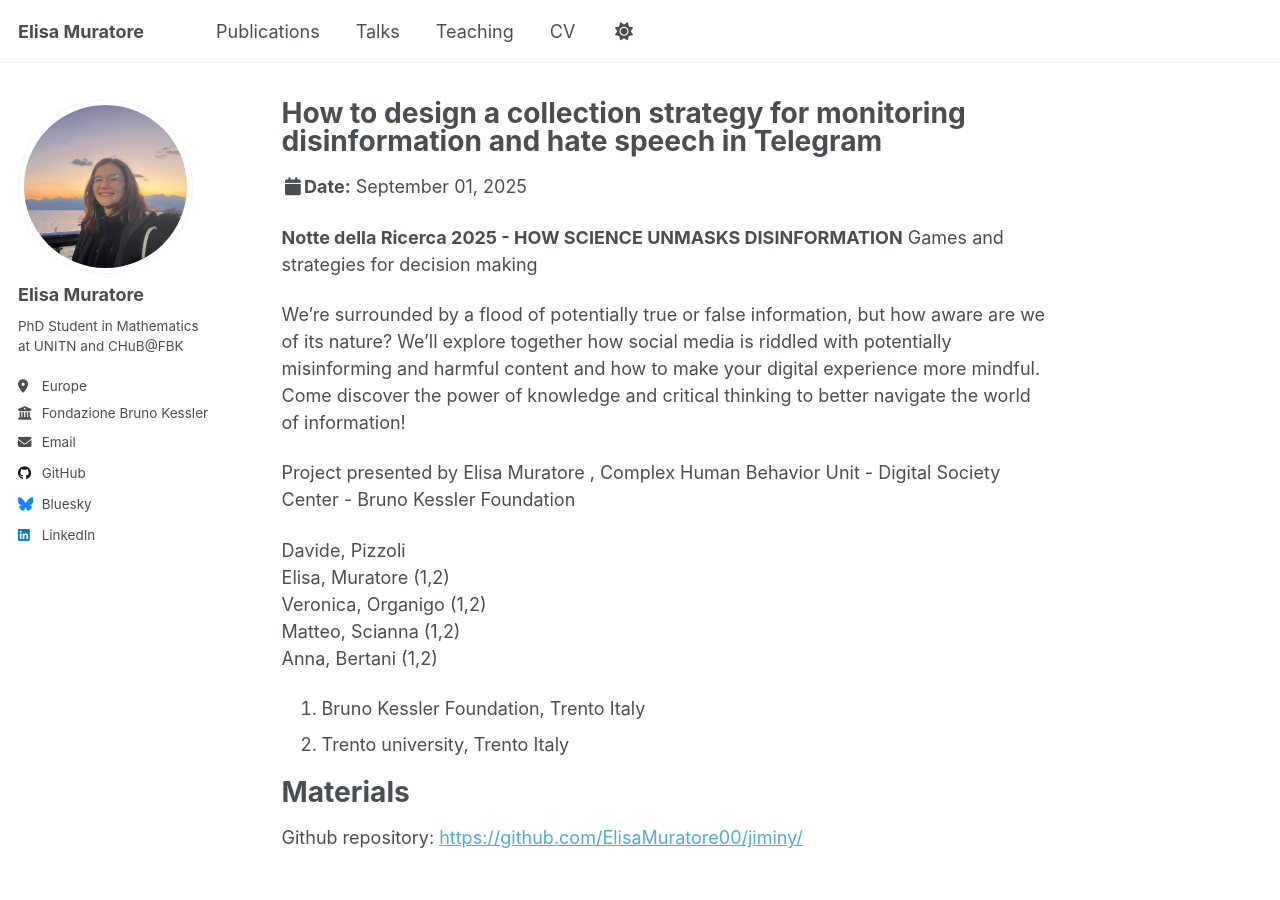
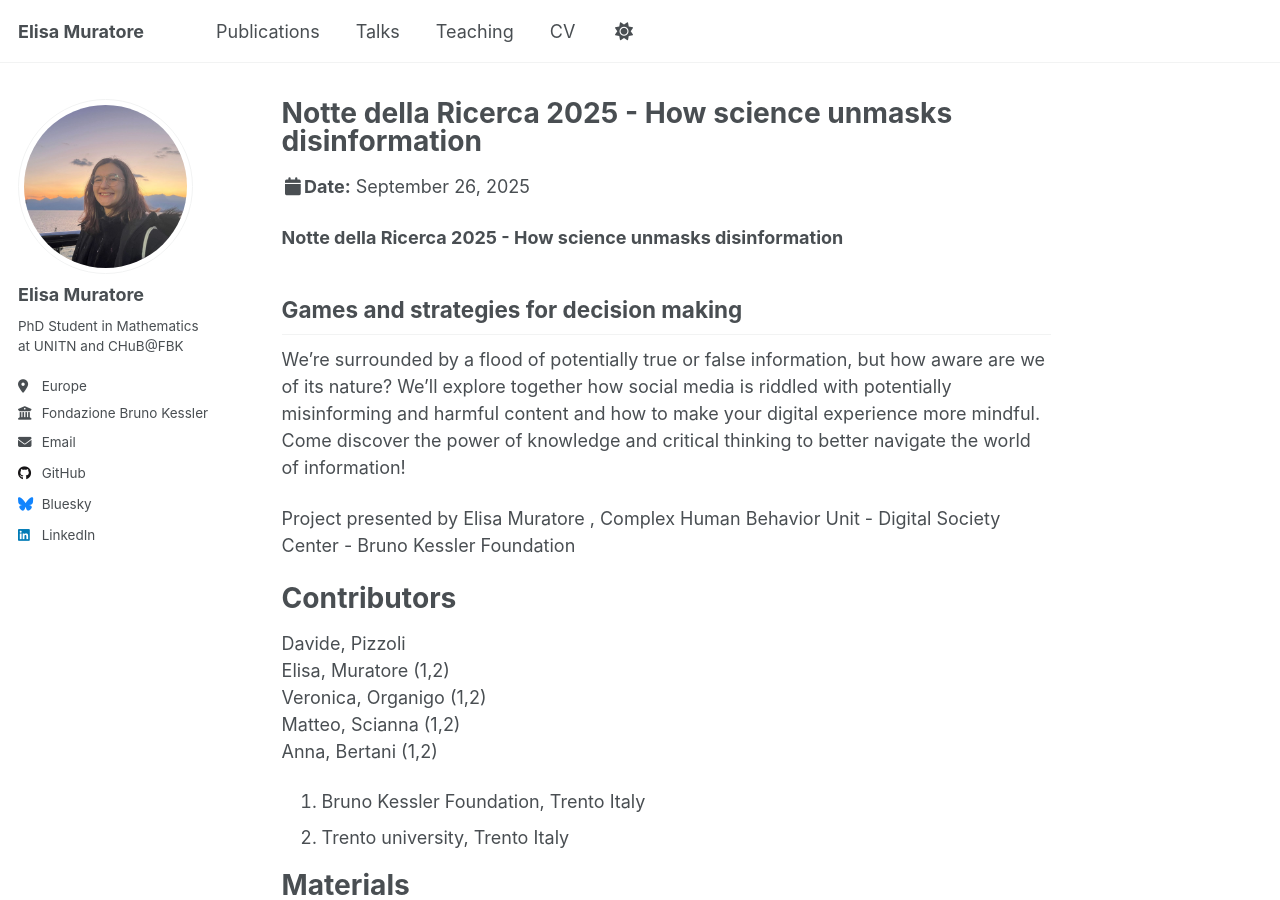
Before and after one commit to ElisaMuratore00/elisamuratore00.github.io, a Jekyll site: the page built from _talks/2025-09-26-talk-3.md, in a window 1280 px wide and 900 px high. Built offline with Jekyll 4.4.1, drawn with Linux system fonts in a browser that asks for light colours; a script that is not in the unit is left out.

Commit message:
feat: add notte della ricerca contributors

```diff
--- a/_talks/2025-09-26-talk-3.md
+++ b/_talks/2025-09-26-talk-3.md
@@ -1,20 +1,24 @@
 ---
-title: "How to design a collection strategy for monitoring disinformation and hate speech in Telegram"
+title: "Notte della Ricerca 2025 - How science unmasks disinformation"
 collection: talks
 type: "Divulgative Presentation"
 permalink: /talks/2025-09-26-talk-3
 venue: "Notte della Ricerca 2025"
-date: 2025-09-01
+date: 2025-09-26
 location: "Trento, TN, ITA"
 ---
 
-**Notte della Ricerca 2025 - HOW SCIENCE UNMASKS DISINFORMATION**
+**Notte della Ricerca 2025 - How science unmasks disinformation**
+
 Games and strategies for decision making
+---
 
 We're surrounded by a flood of potentially true or false information, but how aware are we of its nature? We'll explore together how social media is riddled with potentially misinforming and harmful content and how to make your digital experience more mindful. Come discover the power of knowledge and critical thinking to better navigate the world of information!
 
 Project presented by Elisa Muratore , Complex Human Behavior Unit - Digital Society Center - Bruno Kessler Foundation
 
+Contributors
+======
 Davide, Pizzoli
 Elisa, Muratore (1,2)
 Veronica, Organigo (1,2)
```
